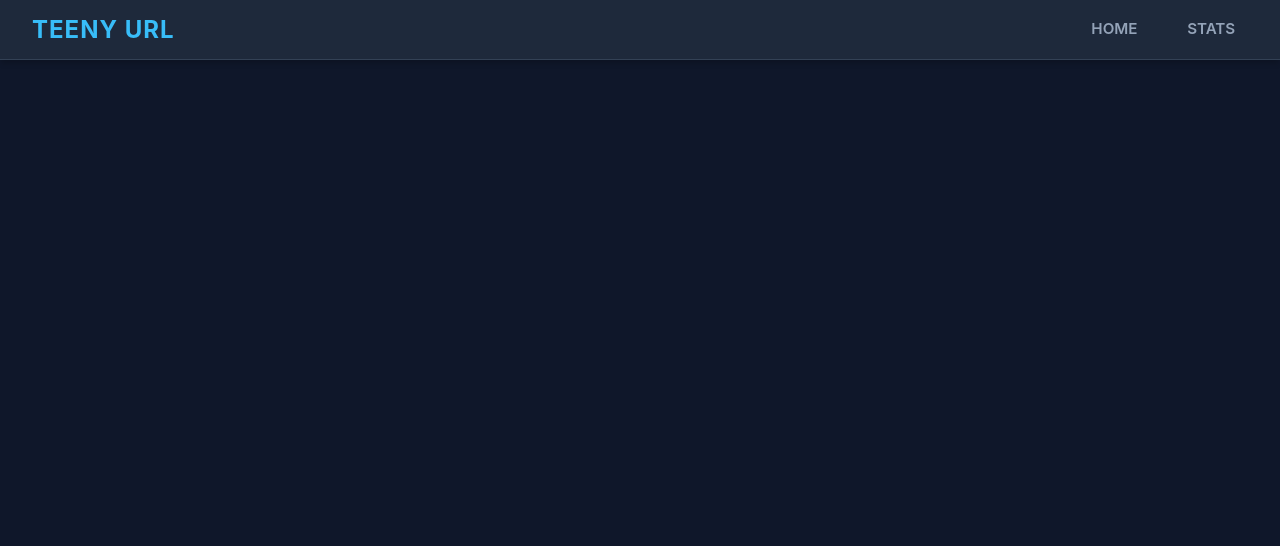
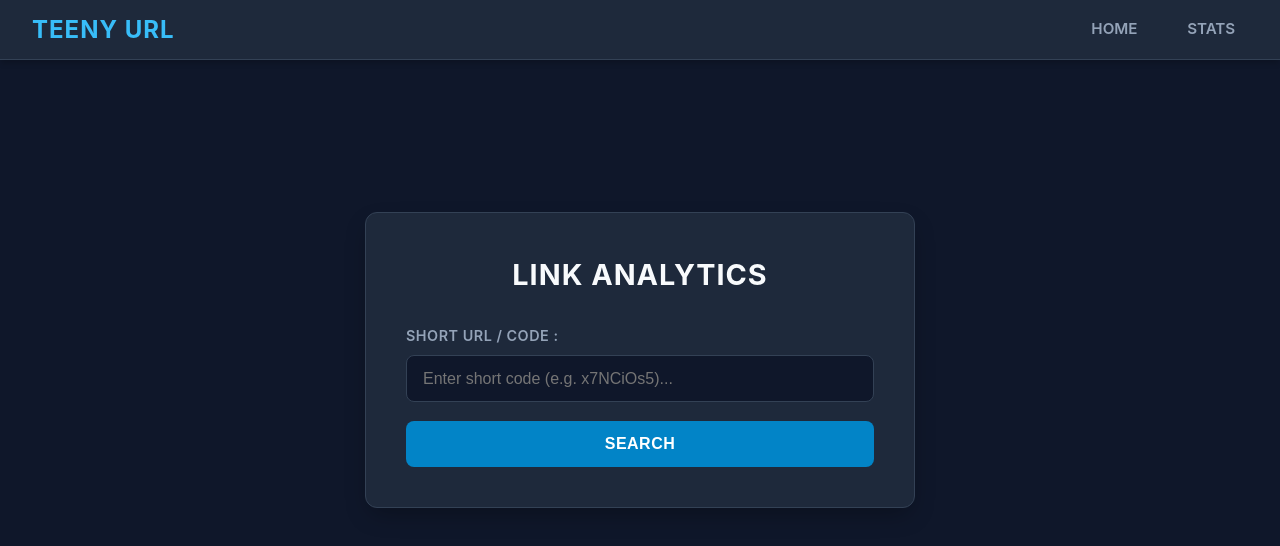
Before and after one commit to pranav9989/Teeny-URL, a React app in the folder frontend/app/: page /stats in a window 1280 px wide. Shown: the top 546 px of the page. Built offline with nearby package versions, Linux system fonts and the light colour scheme; no server answers; the HTML template or start-up script is replaced by a standard one.

Commit message:
stats page fixed

```diff
--- /dev/null
+++ b/frontend/app/src/pages/Stats.css
@@ -0,0 +1,107 @@
+.stats-container {
+    display: flex;
+    flex-direction: column;
+    align-items: center;
+    justify-content: center;
+    min-height: calc(100vh - 80px);
+    padding: 2rem 1rem;
+}
+
+.stats-card {
+    background-color: #1e293b;
+    border: 1px solid #334155;
+    border-radius: 12px;
+    padding: 2.5rem;
+    width: 100%;
+    max-width: 550px;
+    box-shadow: 0 10px 25px -5px rgba(0, 0, 0, 0.3);
+    text-align: center;
+}
+
+.stats-title {
+    color: #f8fafc;
+    font-size: 1.8rem;
+    font-weight: 700;
+    margin-bottom: 1.8rem;
+    letter-spacing: 1px;
+}
+
+.stats-form {
+    display: flex;
+    flex-direction: column;
+    gap: 1.2rem;
+    align-items: stretch;
+}
+
+.stats-input {
+    width: 100%;
+    padding: 0.85rem 1rem;
+    border-radius: 8px;
+    border: 1px solid #334155;
+    background-color: #0f172a;
+    color: #f8fafc;
+    font-size: 1rem;
+    outline: none;
+    box-sizing: border-box;
+}
+
+.stats-input:focus {
+    border-color: #38bdf8;
+    box-shadow: 0 0 0 3px rgba(56, 189, 248, 0.15);
+}
+
+.stats-result {
+    margin-top: 1.8rem;
+    padding: 1.2rem;
+    background-color: #0f172a;
+    border: 1px solid #334155;
+    border-radius: 8px;
+    text-align: left;
+}
+
+.stat-item {
+    display: flex;
+    flex-direction: column;
+    gap: 0.4rem;
+    margin-bottom: 1rem;
+}
+
+.stat-label {
+    color: #94a3b8;
+    font-size: 0.8rem;
+    text-transform: uppercase;
+}
+
+.stat-link {
+    color: #38bdf8;
+    text-decoration: none;
+    word-break: break-all;
+    font-weight: 600;
+}
+
+.stat-grid {
+    display: grid;
+    grid-template-columns: 1fr 1fr;
+    gap: 1rem;
+    margin-top: 1rem;
+}
+
+.stat-box {
+    background-color: #1e293b;
+    padding: 1rem;
+    border-radius: 8px;
+    display: flex;
+    flex-direction: column;
+    align-items: center;
+}
+
+.stat-number {
+    font-size: 1.5rem;
+    font-weight: 700;
+    color: #38bdf8;
+}
+
+.stat-box-label {
+    font-size: 0.8rem;
+    color: #94a3b8;
+}
--- a/frontend/app/src/pages/Stats.jsx
+++ b/frontend/app/src/pages/Stats.jsx
@@ -1,15 +1,89 @@
-import react from "react";
+import React, { useState } from "react";
+import api from "../api/api";
+import "./Stats.css";
 
 function Stats() {
+    const [stats, setStats] = useState(null);
+    const [loading, setLoading] = useState(false);
+    const [shortUrl, setShortUrl] = useState("");
+    const [error, setError] = useState("");
+
+    const handleSubmit = async (e) => {
+        e.preventDefault();
+        setLoading(true);
+        setError("");
+        setStats(null);
+
+        let cleanCode = shortUrl.trim();
+        if (cleanCode.includes('/')) {
+            cleanCode = cleanCode.split('/').filter(Boolean).pop();
+        }
+
+        try {
+            const response = await api.get(`/api/stats/${cleanCode}`);
+
+            if (response.data.success) {
+                setStats(response.data);
+            }
+        }
+        catch (err) {
+            const message = err.response?.data?.error || err.message || "Failed to load stats";
+            setError(message);
+        }
+        finally {
+            setLoading(false);
+        }
+    }
+
     return (
-        <>
-            <form action="get">
-                <label htmlFor="">ShortUrl</label>
-                <input type="text" />
+        <div className="stats-container">
+            <div className="stats-card">
+                <h1 className="stats-title">LINK ANALYTICS</h1>
 
-                <button>Submit</button>
-            </form>
-        </>
+                <form onSubmit={handleSubmit} className="stats-form">
+                    <div className="input-group">
+                        <label className="input-label">Short URL / Code :</label>
+                        <input
+                            type="text"
+                            className="stats-input"
+                            placeholder="Enter short code (e.g. x7NCiOs5)..."
+                            onChange={(e) => setShortUrl(e.target.value)}
+                            value={shortUrl}
+                            required
+                        />
+                    </div>
+
+                    <button type="submit" className="submit-btn" disabled={loading}>
+                        {loading ? "SEARCHING..." : "SEARCH"}
+                    </button>
+                </form>
+
+                {error ? <p className="error-message">{error}</p> : null}
+
+                {stats ? (
+                    <div className="stats-result">
+                        <div className="stat-item">
+                            <span className="stat-label">Original URL:</span>
+                            <a href={stats.originalUrl} target="_blank" rel="noreferrer" className="stat-link">
+                                {stats.originalUrl}
+                            </a>
+                        </div>
+                        <div className="stat-grid">
+                            <div className="stat-box">
+                                <span className="stat-number">{stats.clicks}</span>
+                                <span className="stat-box-label">Total Clicks</span>
+                            </div>
+                            <div className="stat-box">
+                                <span className="stat-number">
+                                    {new Date(stats.createdAt).toLocaleDateString()}
+                                </span>
+                                <span className="stat-box-label">Created Date</span>
+                            </div>
+                        </div>
+                    </div>
+                ) : null}
+            </div>
+        </div>
     );
 }
 
```
